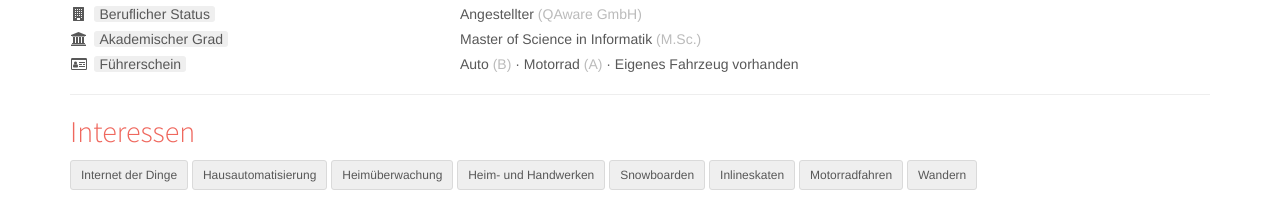
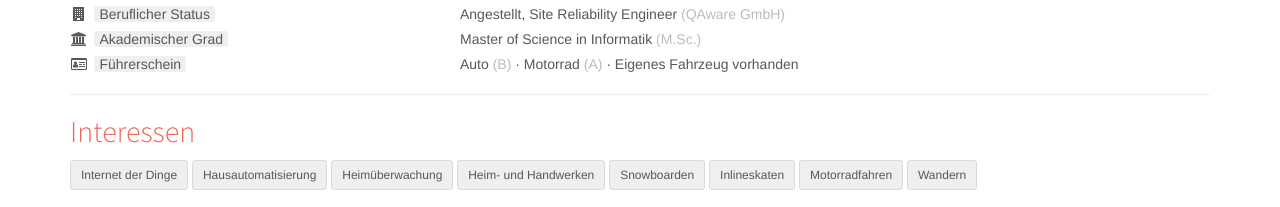
Before and after one commit to andreas-kowasch/andreas.kowasch.de, a plain HTML site: page index.html in a window 1280 px wide. Shown: the part 593-800 px from the top of the page. Drawn offline with nearby package versions, Linux system fonts and the light colour scheme.

Commit message:
Added job description to index page

```diff
--- a/index.html
+++ b/index.html
@@ -103,7 +103,7 @@
               <i class="fa fa-building fa-fw"></i>
               <strong>Beruflicher Status</strong>
             </div>
-            <div class="col-sm-7 col-lg-8 col-xl-9">Angestellter <span class="text-muted">(QAware GmbH)</span></div>
+            <div class="col-sm-7 col-lg-8 col-xl-9">Angestellt, Site Reliability Engineer <span class="text-muted">(QAware GmbH)</span></div>
           </div>
 
           <div class="row first-lvl">
```
